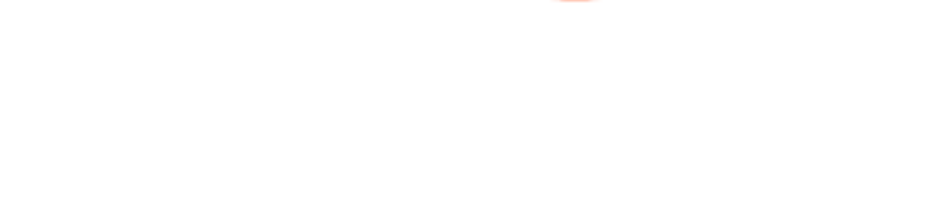
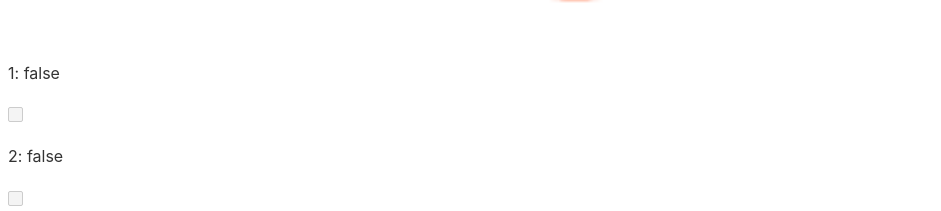
Before and after one commit to luis-pomare/svelte-training, a Svelte app: page / in a window 1280 px wide. Shown: the part 800-1011 px from the top of the page, without its empty margins (0-941 px from the left). Before the commit the page ends 847 px from the top, so only its background shows below. Built offline with nearby package versions, Linux system fonts and the light colour scheme.

Commit message:
Create micro todo app for testing reactivity

```diff
--- a/src/App.svelte
+++ b/src/App.svelte
@@ -1,5 +1,7 @@
 <script>
 	import Header from './sections/Header.svelte'
+  import Main from './sections/Main.svelte';
 </script>
 
 <Header />
+<Main />
--- /dev/null
+++ b/src/sections/Main.svelte
@@ -0,0 +1,31 @@
+<script>
+  let todos = [
+    {value:'1',
+      completed: false
+    },
+    {value:'2',
+      completed: false
+    },
+  ]
+  function toggle1() {
+    todos[0].completed = !todos[0].completed
+  }
+  function toggle2() {
+    todos[1].completed = !todos[1].completed
+  }
+</script>
+
+<style>
+  /* your styles go here */
+</style>
+
+<main>
+  <div>
+    <p>{todos[0].value}: {todos[0].completed.toString()}</p>
+    <button type="button" on:click={toggle1}></button>
+  </div>
+  <div>
+    <p>{todos[1].value}: {todos[1].completed.toString()}</p>
+    <button type="button" on:click={toggle2}></button>
+  </div>
+</main>
```
